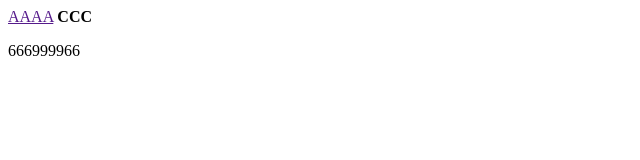
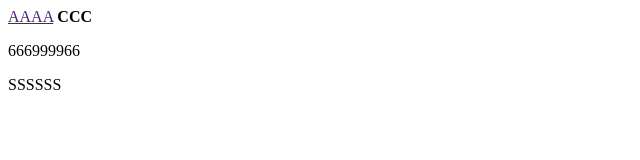
Before and after one commit to shiuanlinlin/gittest, a plain HTML site: page index.html in a window 1280 px wide. Shown: the full height of the page, 0-640 px from the left. Drawn offline with Linux system fonts and the light colour scheme.

Commit message:
SSS新增內容

```diff
--- a/index.html
+++ b/index.html
@@ -9,5 +9,6 @@
     <a href="">AAAA</a>
     <b>CCC</b>
     <p>666999966</p>
+    <p>SSSSSS</p>
 </body>
 </html>
```
